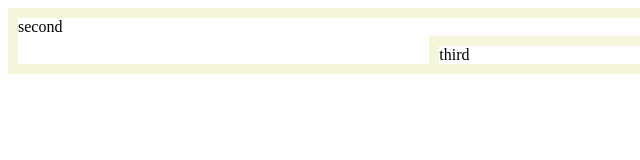
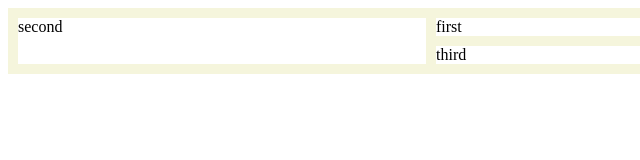
Before and after one commit to knightmoves-schools/028-grid-layout-hashyyazzie, a website: page index.html in a window 1280 px wide. Shown: the full height of the page, 0-640 px from the left. Drawn offline with Linux system fonts and the light colour scheme.

Commit message:
Update index.html
lol

```diff
--- a/index.html
+++ b/index.html
@@ -10,18 +10,19 @@
 
             grid-template-columns: 1fr 2fr;
             grid-template-rows: auto auto;
+
+            grid-template-areas:
+                "leftNav header header"
+            "leftNav main  main";
         }
         .first-item {
-            grid-column: 1 / span 2;
-            grid-row: 1;
+            grid-area: header;
         }
         .second-item {
-            grid-column: 1;
-            grid-row: 1 / span 2;
+           grid-area: leftNav;
         }
         .third-item {
-            grid-column: 2;
-            grid-row: 2;
+            grid-area: main;
         }
     </style>
 </head>
```
